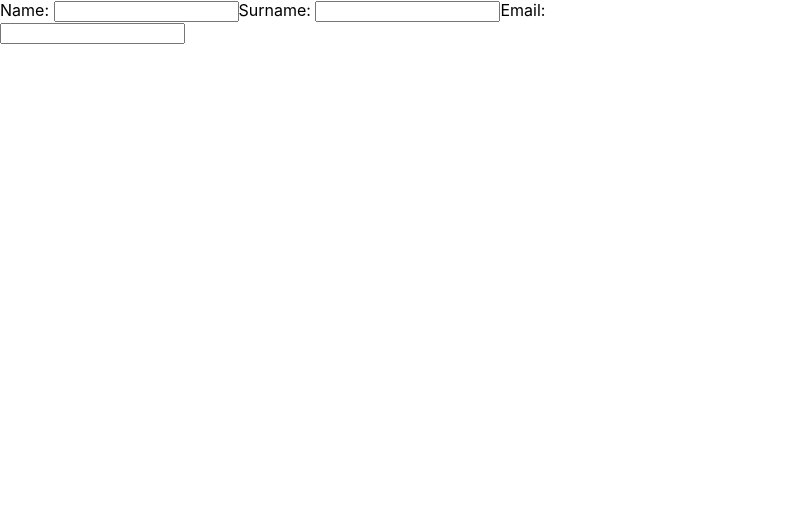
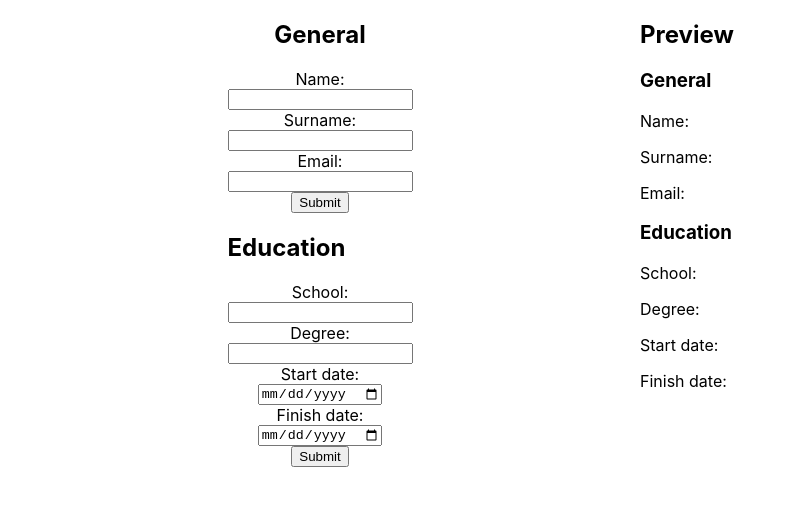
Before and after one commit to wojwoj8/TOP-CV-PROJECT, a React (Create React App) app: page / in a window 1280 px wide. Shown: the top 506 px of the page, without its empty margins (0-797 px from the left). Built offline with nearby package versions, Linux system fonts and the light colour scheme.

Commit message:
education with preview

```diff
--- a/src/App.js
+++ b/src/App.js
@@ -1,36 +1,68 @@
 import './App.css';
+import './components/Forms.scss';
 import React, { Component } from 'react';
 import Forms from './components/Forms';
+import Preview from './components/Preview';
+
 
 class App extends Component {
   constructor(props){
     super(props);
-
 
     this.state = {
       general: {
         name: '',
         surname: '',
         email: '',
+      },
+      education: {
+        school: '',
+        degree: '',
+        startDate: '',
+        finishDate: '',
       }
     }
   }
 
   handleChange = (e) =>{
-    this.setState({
-      general: {
-        ...this.state.general,
-        name: e.target.value,
-        surname: e.target.value,
-        email: e.target.value,
+    let field = e.target.name
+    let formPart = e.target.parentNode.parentNode.className;
+    // console.log(field);
+    // console.log(formPart)
+
+    this.setState(prevSate =>({
+      [formPart]: {
+        ...prevSate[formPart],
+        [field]: e.target.value,
       }
+    }))
 
-    })
+
+  }
+  onSub = (e) =>{
+    e.preventDefault();
+
   }
   render() {
+    const {name, surname, email} = this.state.general
+    const {school, degree, finishDate, startDate} = this.state.education
   return (
     <div className="App">
-      <Forms handleChange={this.handleChange} general={this.state.general}></Forms>
+      <Forms
+        handleChange={this.handleChange}
+        general={this.state.general}
+        education = {this.state.education}
+        onSub={this.onSub}
+      ></Forms>
+      <Preview
+        name={name}
+        surname={surname}
+        email={email}
+        school={school}
+        degree={degree}
+        finishDate={finishDate}
+        startDate={startDate}
+      ></Preview>
     </div>
   );
 }
--- /dev/null
+++ b/src/components/EducationForm.js
@@ -0,0 +1,49 @@
+import React, {Component} from "react";
+
+class EducationForm extends Component{
+
+    render(){
+
+        const {school, startDate, finishDate, degree} = this.props;
+
+        return(
+            <div className="education">
+                <h2>Education</h2>
+                <form className="education-form"
+                onSubmit={this.props.onSub}>
+
+                    <label htmlFor="school">School: </label>
+                    <input name="school"
+                    value={school}
+                    onChange={this.props.handleChange}
+                    ></input>
+
+                    <label htmlFor="degree">Degree: </label>
+                    <input name="degree"
+                    value={degree}
+                    onChange={this.props.handleChange}
+                    ></input>
+
+                    <label htmlFor="startDate">Start date: </label>
+
+                    <input name="startDate"
+                    value={startDate}
+                    type="date"
+                    onChange={this.props.handleChange}
+                    ></input>
+
+                    <label htmlFor="finishDate">Finish date: </label>
+                    <input name="finishDate"
+                    value={finishDate}
+                    onChange={this.props.handleChange}
+                    type="date"
+                    ></input>
+
+                    <button type="submit">Submit</button>
+                </form>
+            </div>
+        )
+    }
+}
+
+export default EducationForm
--- a/src/components/Forms.js
+++ b/src/components/Forms.js
@@ -1,17 +1,25 @@
 import React, {Component} from "react";
 import GeneralForm from "./GeneralForm";
+import EducationForm from './EducationForm';
 
 class Forms extends Component{
 
     render(){
 
         return(
-            <div>
+            <div className="forms-side">
                 <GeneralForm
+                onSub={this.props.onSub}
                 general={this.props.general}
                 handleChange={this.props.handleChange}
                 >
                 </GeneralForm>
+                <EducationForm
+                onSub={this.props.onSub}
+                education={this.props.education}
+                handleChange={this.props.handleChange}>
+
+                </EducationForm>
             </div>
         )
 
--- /dev/null
+++ b/src/components/Forms.scss
@@ -0,0 +1,6 @@
+.forms-side, .general, .general-form, .education-form{
+    display:flex;
+    flex-direction: column;
+    justify-content: center;
+    align-items: center;
+}
--- a/src/components/GeneralForm.js
+++ b/src/components/GeneralForm.js
@@ -6,8 +6,10 @@ class GeneralForm extends Component{
         const {name, surname, email} = this.props
         return(
 
-            <div>
-                <form>
+            <div className="general">
+                <h2>General</h2>
+                <form className="general-form"
+                onSubmit={this.props.onSub}>
                     <label htmlFor="name">Name: </label>
                     <input name="name"
                     value={name}
@@ -22,7 +24,9 @@ class GeneralForm extends Component{
                     <input name="email"
                     value={email}
                     onChange={this.props.handleChange}
+                    type="email"
                     ></input>
+                    <button type="submit">Submit</button>
                 </form>
             </div>
         )
--- a/src/components/Preview.js
+++ b/src/components/Preview.js
@@ -0,0 +1,42 @@
+import React, {Component} from "react";
+
+class Preview extends Component{
+
+
+    render(){
+        const {name, surname, email, school, startDate, finishDate, degree} = this.props
+        return(
+        <div className="preview">
+            <h2>Preview</h2>
+            <div className="preview-general">
+                <h3>General</h3>
+                <p>
+                Name: {name}</p>
+                <p>
+                Surname: {surname}
+                </p>
+                <p>
+                Email: {email}
+                </p>
+            </div>
+            <div className="preview-education">
+                <h3>Education</h3>
+                <p>
+                    School: {school}
+                </p>
+                <p>
+                    Degree: {degree}
+                </p>
+                <p>
+                    Start date: {startDate}
+                </p>
+                <p>
+                    Finish date: {finishDate}
+                </p>
+            </div>
+         </div>
+        )
+
+    }
+}
+export default Preview;
```
Also changed, not shown: src/components/Preview.scss (added), 1 other file (tests, documents, lock files or other folders).
